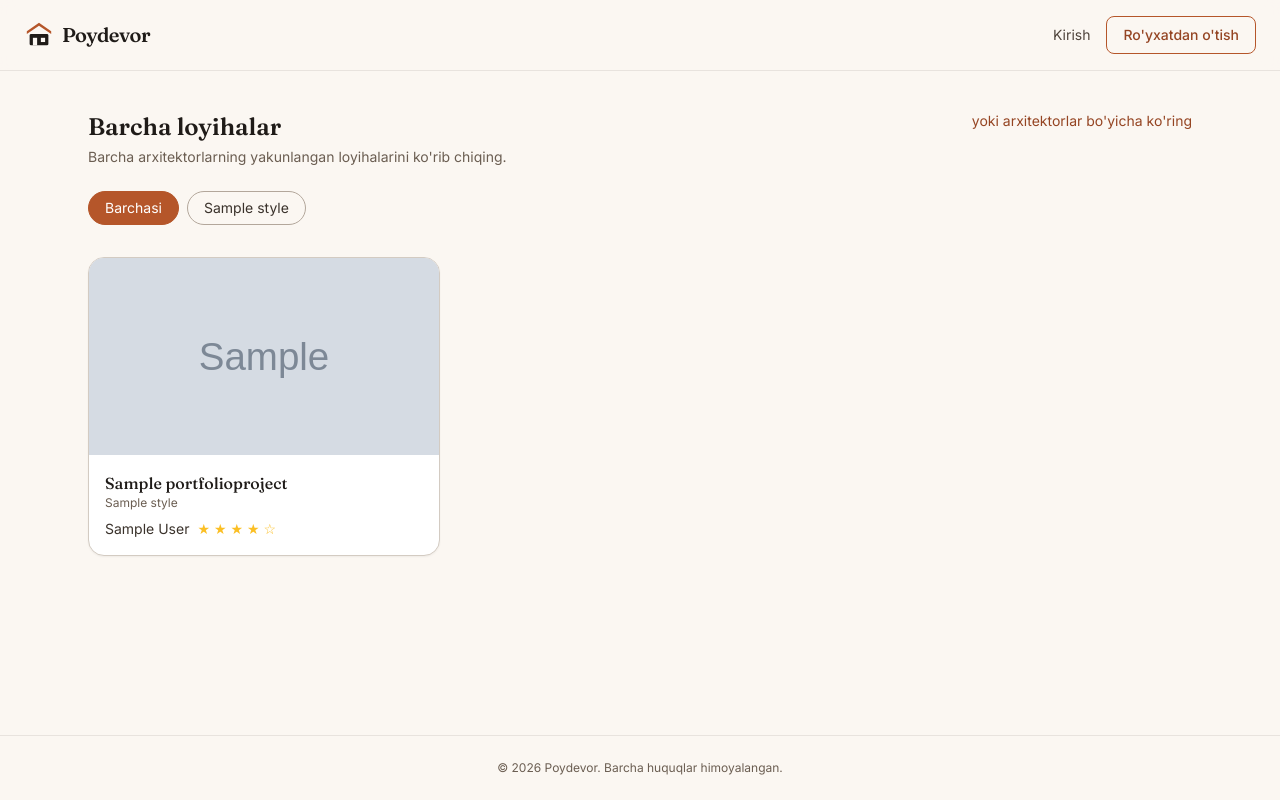
After one commit to Iskanarbek/poydevor, a Django app: page /loyihalar/ in a window 1280 px wide. The commit adds this page. Run offline with Django 5.2, Linux system fonts and the light colour scheme; tables that the repository leaves empty hold one stand-in row (values such as "Sample post"); grey boxes marked "Sample" are stand-in pictures; some libraries are stand-ins or nearby versions.

Commit message:
Add cross-architect project gallery and split user nav
New "Barcha loyihalar" page lists PortfolioProjects from every
architect as a card grid (optionally filtered by style, mirroring the
existing architect list filter), reusing the existing architect detail
page for project/architect details, other work, rating, and send-offer
CTA via a #project-<id> anchor. Nav for role=user now shows two
distinct destinations: "Mening buyurtmalarim" (applications dashboard)
and "Barcha loyihalar" (gallery); the architect-first browse page
remains reachable from the gallery and via its existing URL.

Co-Authored-By: Claude Sonnet 5 <noreply@anthropic.com>

```diff
--- a/architects/urls.py
+++ b/architects/urls.py
@@ -5,6 +5,7 @@ from architects import views
 app_name = "architects"
 urlpatterns = [
     path("arxitektorlar/", views.public_list, name="list"),
+    path("loyihalar/", views.project_gallery, name="project_gallery"),
     path("arxitektorlar/<int:pk>/", views.public_detail, name="detail"),
     path("panel/ro'yxatdan-o'tish/", views.onboarding, name="onboarding"),
     path("panel/", views.dashboard, name="dashboard"),
--- a/architects/views.py
+++ b/architects/views.py
@@ -11,7 +11,7 @@ from architects.forms import (
     PortfolioImageForm,
     PortfolioProjectForm,
 )
-from architects.models import ArchitectProfile, Style
+from architects.models import ArchitectProfile, PortfolioProject, Style
 from offers.models import Offer
 from offers.services import MAX_ACTIVE_OFFERS_PER_APPLICATION
 from wallet.models import Wallet
@@ -146,3 +146,16 @@ def public_detail(request, pk):
     # access.
     projects = projects.select_related("style").prefetch_related("images")
     return render(request, "architects/public_detail.html", {"profile": profile, "projects": projects, "selected_style": style_id})
+
+
+def project_gallery(request):
+    projects = PortfolioProject.objects.select_related("architect__user", "style").prefetch_related("images")
+    style_id = request.GET.get("style")
+    if style_id:
+        projects = projects.filter(style_id=style_id)
+    styles = Style.objects.all()
+    return render(request, "architects/project_gallery.html", {
+        "projects": projects,
+        "styles": styles,
+        "selected_style": style_id,
+    })
--- /dev/null
+++ b/templates/architects/project_gallery.html
@@ -0,0 +1,62 @@
+{% extends "base.html" %}
+
+{% block title %}Barcha loyihalar — Poydevor{% endblock %}
+
+{% block content %}
+<div class="flex justify-between items-start flex-wrap gap-3 mb-1">
+  <div>
+    <h1 class="font-serif text-2xl font-semibold text-charcoal-900 mb-1">Barcha loyihalar</h1>
+    <p class="text-sm text-charcoal-500">Barcha arxitektorlarning yakunlangan loyihalarini ko'rib chiqing.</p>
+  </div>
+  <a href="{% url 'architects:list' %}" class="text-sm text-clay-700 hover:underline whitespace-nowrap">
+    yoki arxitektorlar bo'yicha ko'ring
+  </a>
+</div>
+
+<div class="flex flex-wrap gap-2 mb-8 mt-6">
+  <a href="{% url 'architects:project_gallery' %}"
+     class="rounded-full border px-4 py-1.5 text-sm transition {% if not selected_style %}bg-clay-600 text-white border-clay-600{% else %}border-charcoal-300 text-charcoal-700 hover:border-charcoal-400{% endif %}">
+    Barchasi
+  </a>
+  {% for style in styles %}
+    <a href="?style={{ style.id }}"
+       class="rounded-full border px-4 py-1.5 text-sm transition {% if selected_style == style.id|stringformat:'s' %}bg-clay-600 text-white border-clay-600{% else %}border-charcoal-300 text-charcoal-700 hover:border-charcoal-400{% endif %}">
+      {{ style.name }}
+    </a>
+  {% endfor %}
+</div>
+
+<div class="grid gap-6 sm:grid-cols-2 lg:grid-cols-3">
+  {% for project in projects %}
+    <a href="{% url 'architects:detail' project.architect.id %}#project-{{ project.pk }}" class="block border border-charcoal-200 bg-white rounded-2xl overflow-hidden shadow-sm hover:shadow-lg hover:-translate-y-0.5 transition">
+      <div class="aspect-video bg-charcoal-100 relative">
+        {% with first_image=project.images.all|first %}
+          {% if first_image %}
+            <img src="{{ first_image.image.url }}" class="absolute inset-0 w-full h-full object-cover" alt="{{ project.title }}">
+          {% else %}
+            <span class="absolute inset-0 flex items-center justify-center text-charcoal-300">
+              <svg xmlns="http://www.w3.org/2000/svg" viewBox="0 0 24 24" fill="currentColor" class="w-12 h-12">
+                <path d="M3 21V8l9-6 9 6v13h-6v-7H9v7H3Z"/>
+              </svg>
+            </span>
+          {% endif %}
+        {% endwith %}
+      </div>
+      <div class="p-4">
+        <h2 class="font-serif font-medium text-charcoal-900">{{ project.title }}</h2>
+        {% if project.style %}<p class="text-xs text-charcoal-500 mb-2">{{ project.style }}</p>{% endif %}
+        <div class="flex items-center gap-2 text-sm">
+          <span class="text-charcoal-700">{{ project.architect }}</span>
+          <div class="flex items-center gap-0.5 text-amber-400">
+            {% for i in "12345" %}
+              {% if forloop.counter <= project.architect.rating %}★{% else %}☆{% endif %}
+            {% endfor %}
+          </div>
+        </div>
+      </div>
+    </a>
+  {% empty %}
+    <p class="text-sm text-charcoal-500">Hozircha loyihalar topilmadi.</p>
+  {% endfor %}
+</div>
+{% endblock %}
--- a/templates/architects/public_detail.html
+++ b/templates/architects/public_detail.html
@@ -69,7 +69,7 @@
 <h2 class="font-serif text-lg font-semibold text-charcoal-900 mb-4">Portfolio</h2>
 <div class="grid gap-6 sm:grid-cols-2 lg:grid-cols-3">
   {% for project in projects %}
-    <div class="border border-charcoal-200 rounded-2xl bg-white shadow-sm overflow-hidden">
+    <div id="project-{{ project.pk }}" class="border border-charcoal-200 rounded-2xl bg-white shadow-sm overflow-hidden scroll-mt-24">
       <div
         x-data="{
           images: [{% for image in project.images.all %}'{{ image.image.url }}',{% endfor %}],
--- a/templates/base.html
+++ b/templates/base.html
@@ -96,7 +96,12 @@
             {{ architect_wallet.balance }} tanga
           </a>
         {% endif %}
-        <a href="{% url 'dashboard' %}" class="text-charcoal-600 hover:text-charcoal-900">Boshqaruv paneli</a>
+        {% if user.role == 'user' %}
+          <a href="{% url 'applications:dashboard' %}" class="text-charcoal-600 hover:text-charcoal-900">Mening buyurtmalarim</a>
+          <a href="{% url 'architects:project_gallery' %}" class="text-charcoal-600 hover:text-charcoal-900">Barcha loyihalar</a>
+        {% else %}
+          <a href="{% url 'dashboard' %}" class="text-charcoal-600 hover:text-charcoal-900">Boshqaruv paneli</a>
+        {% endif %}
         <a href="{% url 'accounts:logout' %}" class="text-charcoal-600 hover:text-charcoal-900">Chiqish</a>
       {% else %}
         <a href="{% url 'accounts:login' %}" class="text-charcoal-600 hover:text-charcoal-900">Kirish</a>
```
Also changed, not shown: architects/tests/test_views.py (+37 -0 lines).
